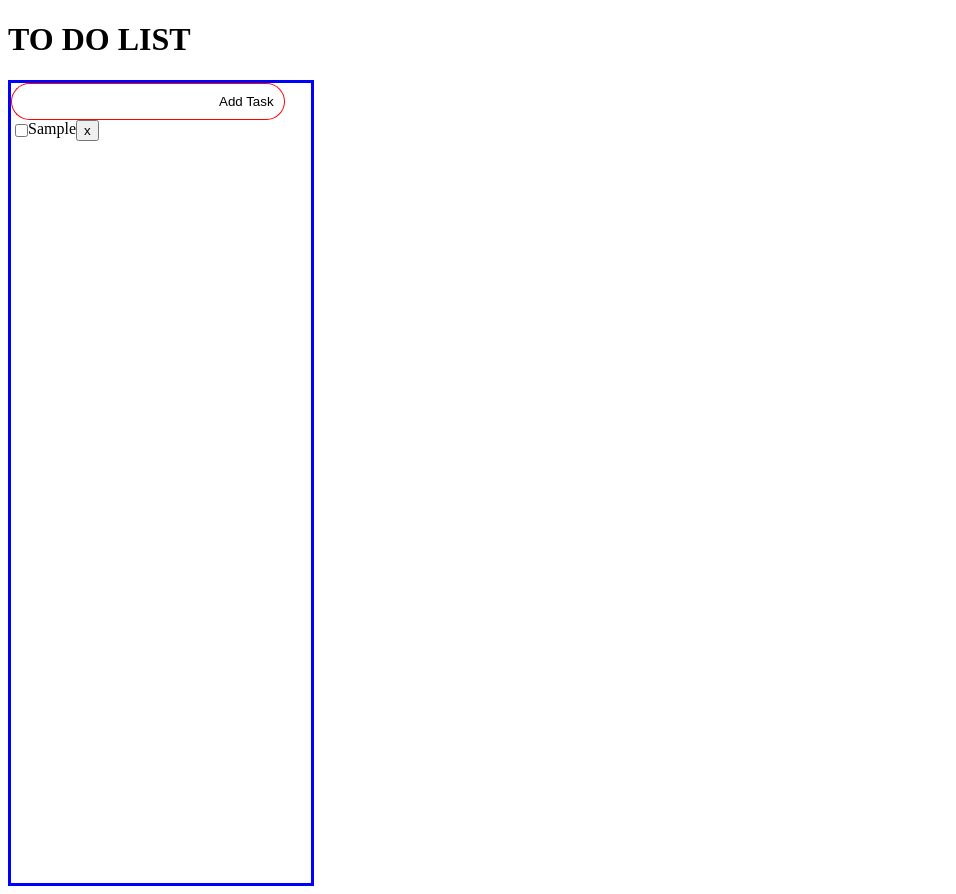
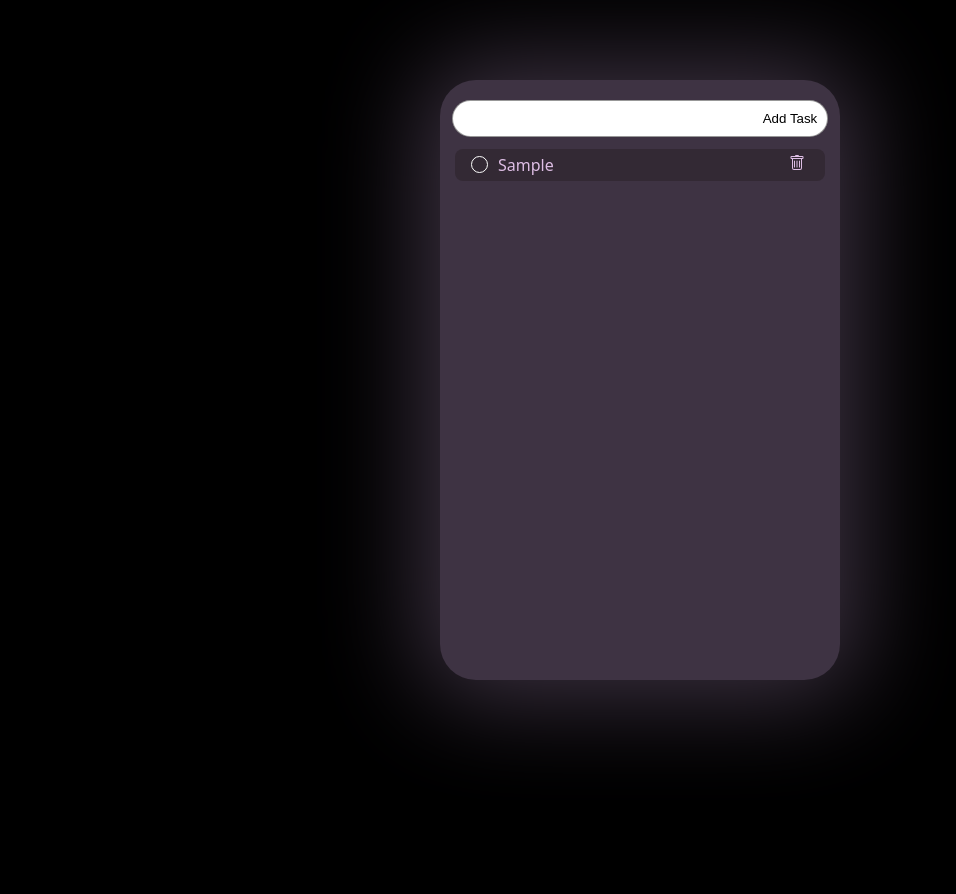
Before and after one commit to Shivamvashist/ToDoList, a plain HTML site: page index.html in a window 1280 px wide. Both pictures are taken after typing "Sample" into the empty fields and a click on the button "Add Task". Shown: the whole page, without its empty margins (0-956 px from the left). After the commit the page ends 800 px from the top, so only its background shows below. Drawn offline with Linux system fonts and the light colour scheme.

Commit message:
first final

```diff
--- a/app.js
+++ b/app.js
@@ -1,5 +1,6 @@
 let a= document.querySelectorAll(".taskElement");
 let index=0;
+let emp = document.querySelector(".emptMsg")
 
 function addTask(){
 
@@ -19,11 +20,16 @@ function addTask(){
     // emptList.innerHTML=`The string is Empty!`;
     if(a.length < 1){
         index = 0;
+
     };
 
-    taskEl.innerHTML=`<input type="checkbox" class="taskbox">
+
+    taskEl.innerHTML=`<label><input type="checkbox" class="taskbox"><span></span></label>
                     <div class="task">${task.value}</div>
-                    <button class="delTask" onclick="delTask(${index})">x</button>`;
+                    <button class="delTask" onclick="delTask(${index})"><svg xmlns="http://www.w3.org/2000/svg" width="16" height="16" fill="currentColor" class="bi bi-trash" viewBox="0 0 16 16">
+                    <path d="M5.5 5.5A.5.5 0 0 1 6 6v6a.5.5 0 0 1-1 0V6a.5.5 0 0 1 .5-.5m2.5 0a.5.5 0 0 1 .5.5v6a.5.5 0 0 1-1 0V6a.5.5 0 0 1 .5-.5m3 .5a.5.5 0 0 0-1 0v6a.5.5 0 0 0 1 0z"/>
+                    <path d="M14.5 3a1 1 0 0 1-1 1H13v9a2 2 0 0 1-2 2H5a2 2 0 0 1-2-2V4h-.5a1 1 0 0 1-1-1V2a1 1 0 0 1 1-1H6a1 1 0 0 1 1-1h2a1 1 0 0 1 1 1h3.5a1 1 0 0 1 1 1zM4.118 4 4 4.059V13a1 1 0 0 0 1 1h6a1 1 0 0 0 1-1V4.059L11.882 4zM2.5 3h11V2h-11z"/>
+                    </svg></button>`;
     taskEl.className="taskElement"
     taskEl.id=`task-${index}`;
 
@@ -33,7 +39,14 @@ function addTask(){
         index++;
 
     }
-
+    a = document.querySelectorAll(".taskElement");
+    if(a.length >= 1){
+        emp = document.querySelector(".emptMsg")
+        emp.style.display="none";
+    }else if(a.length<1){
+        emp = document.querySelector(".emptMsg")
+        emp.style.display="block";
+    }
 }
 let task1 = document.querySelector("input");
 task1.addEventListener('keydown',function(event){
@@ -46,4 +59,11 @@ task1.addEventListener('keydown',function(event){
 function delTask(index){
     let taskToDel = document.getElementById(`task-${index}`)
     taskToDel.remove();
+
+    a = document.querySelectorAll(".taskElement");
+
+    if(a.length<1){
+        emp = document.querySelector(".emptMsg")
+        emp.style.display="block";
+    }
 }
--- a/index.html
+++ b/index.html
@@ -9,17 +9,22 @@
 </head>
 <body>
     <h1>TO DO LIST</h1>
-
+    <div class="hero">
         <div class="Container1">
             <div class="addTaskContainer">
                 <input type="text" class="inputTask"><button class="addTaskBtn" onclick="addTask()">Add Task</button>
             </div>
+            <div class="emptMsg">Add Tasks!</div>
             <!-- <div class="taskElement" id="task-0">
-            <input type="checkbox" class="taskbox">
+                <label><input type="checkbox" class="taskbox"><span></span></label>
                 <div class="task" >Go to gym!</div>
-            <button class="delTask" onclick="delTask(0)" >x</button>
+                <button class="delTask" onclick="delTask(0)" ><svg xmlns="http://www.w3.org/2000/svg" width="16" height="16" fill="currentColor" class="bi bi-trash" viewBox="0 0 16 16">
+                    <path d="M5.5 5.5A.5.5 0 0 1 6 6v6a.5.5 0 0 1-1 0V6a.5.5 0 0 1 .5-.5m2.5 0a.5.5 0 0 1 .5.5v6a.5.5 0 0 1-1 0V6a.5.5 0 0 1 .5-.5m3 .5a.5.5 0 0 0-1 0v6a.5.5 0 0 0 1 0z"/>
+                    <path d="M14.5 3a1 1 0 0 1-1 1H13v9a2 2 0 0 1-2 2H5a2 2 0 0 1-2-2V4h-.5a1 1 0 0 1-1-1V2a1 1 0 0 1 1-1H6a1 1 0 0 1 1-1h2a1 1 0 0 1 1 1h3.5a1 1 0 0 1 1 1zM4.118 4 4 4.059V13a1 1 0 0 0 1 1h6a1 1 0 0 0 1-1V4.059L11.882 4zM2.5 3h11V2h-11z"/>
+                  </svg></button>
             </div> -->
 
+        </div>
     </div>
 
     <script src="app.js"></script>
--- a/styles/style.css
+++ b/styles/style.css
@@ -1,18 +1,55 @@
+/*  #3E3343 bg
+    #332934 pallet
+    #947C99 txt
+    #DEBEE5 txt
+*/
 
+
+body{
+    margin:0;
+    background-color: #000;
+}
+.hero{
+
+    display:flex ;
+    justify-content: center;
+    align-items: center;
+
+}
 .Container1{
-    width: 300px;
-    height: 800px;
-    border: 3px solid blue;
+    background-color: #3E3343;
+    width: 400px;
+    height: 600px;
+    border-radius: 36px;
+
+    box-shadow: 0px 0px 100px 18px #3E3343;
+
+    display: flex;
+    flex-direction: column;
+    align-items: center;
+
+
 
 }
 
+.addTaskContainer{
+    width: 100%;
+    display: flex;
+    justify-content: center;
+    margin-left: 0px;
+    margin-right: 0px;
+    margin-top: 20px;
+}
+
 input{
+    width: 70%;
+
     text-decoration: none;
     background-color: none;
     border: 0;
-    border-left: 1px solid red;
-    border-top: 1px solid red;
-    border-bottom: 1px solid red;
+    border-left: 1px solid rgba(0, 0, 0, 0.404);
+    border-top: 1px solid rgba(0, 0, 0, 0.404);
+    border-bottom: 1px solid rgba(0, 0, 0, 0.404);
     border-top-left-radius: 20px;
     border-bottom-left-radius: 20px;
     padding-left: 20px;
@@ -20,15 +57,16 @@ input{
     padding: 10px;
 }
 input:focus{
-
     outline: 0;
 }
 .addTaskBtn{
+
+
     background-color: white;
     border: 0;
-    border-right: 1px solid red;
-    border-top: 1px solid red;
-    border-bottom: 1px solid red;
+    border-right: 1px solid rgba(0, 0, 0, 0.404);
+    border-top: 1px solid rgba(0, 0, 0, 0.404);
+    border-bottom: 1px solid rgba(0, 0, 0, 0.404);
     border-top-Right-radius: 20px;
     border-bottom-right-radius: 20px;
     margin-left: 0;
@@ -38,17 +76,85 @@ input:focus{
 
 }
 
+.emptMsg{
+    margin-top: 40px;
+    color: #DEBEE5 ;
+    font-family: system-ui, -apple-system, BlinkMacSystemFont, 'Segoe UI', Roboto, Oxygen, Ubuntu, Cantarell, 'Open Sans', 'Helvetica Neue', sans-serif;
+    font-size: 16px;
+    display: block;
+}
+
 .taskElement{
     display: flex;
-    flex-direction: row;
-    width: 256px;
+    width: 350px;
+    height: 32px;
+    align-items: center;
+    justify-content: space-between;
+
+    border-radius: 8px;
+    padding-left: 10px;
+    padding-right: 10px;
+    margin-top: 12px;
+
+
+    background-color: #332934 ;
+    color: #DEBEE5 ;
+    font-family: system-ui, -apple-system, BlinkMacSystemFont, 'Segoe UI', Roboto, Oxygen, Ubuntu, Cantarell, 'Open Sans', 'Helvetica Neue', sans-serif;
+    font-size: 16px;
+}
+
+.task{
+    flex: 8;
+}
+.delTask{
+    padding: 0;
+    margin: 0;
+    color: #DEBEE5 ;
+    flex: 1;
+    background-color: #332934;
+
+
+    border: none;
+}
+
+label{
+    height: 15px;
+    width: 15px;
+    position: relative;
+    border: 1px solid white;
+    margin-right: 10px;
+    margin-left: 6px;
+
+    border-radius: 10px;
 }
 .taskbox{
+    height: 100%;
+    width: 100%;
+    position: absolute;
+    opacity: 0;
+}
+label span::after{
+    content: "";
+    position: absolute;
+    top: -2.8px;
+    right: 1px;
+    height: 12px;
+    width: 4px;
+
+    border: 0;
+
+
+    transform: rotate(45deg);
+
+
+    z-index: 1;
+    transition: ease 0.1s;
+}
+
+input:checked ~ span::after{
+    content: "";
+    border-right: 3px solid rgb(69, 36, 131);
+    border-bottom: 3px solid rgb(111, 0, 255);
+    border-color: #d497da;
 
 }
-.task{
-
-}
-.del{
-
-}
```
Lines whose indentation alone changed are shown as unchanged.
